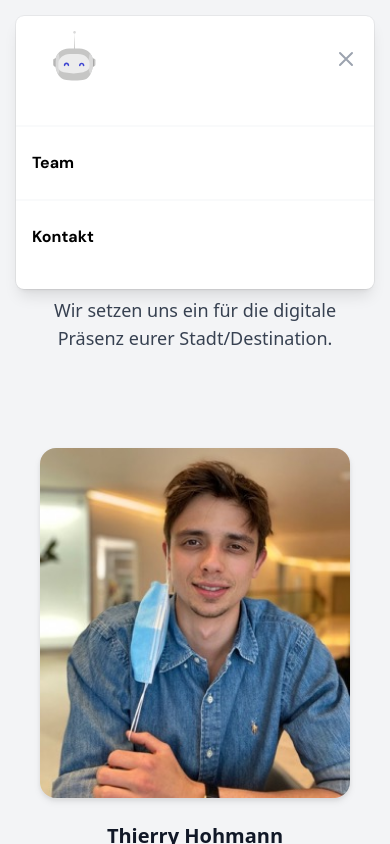
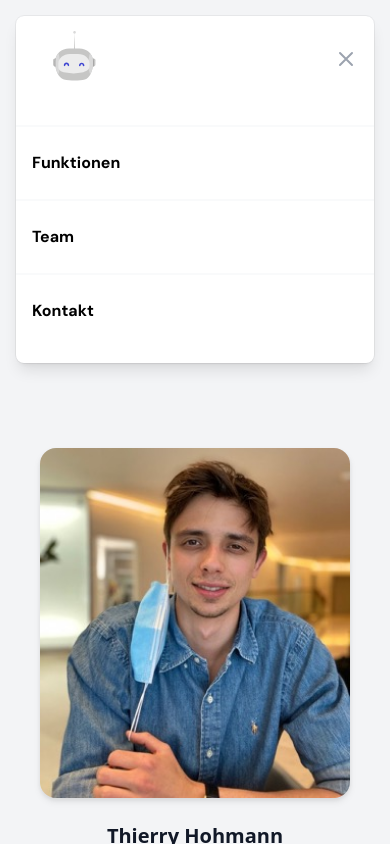
Before and after one commit to chcitybot/website, a Nuxt app: page /team in a window 390 px wide. Both pictures are taken after a click on the button "Open menu". Shown: the top 844 px of the page. Built offline with nearby package versions, Linux system fonts and the light colour scheme.

Commit message:
add favicon and handle mobile menu closing on navigation

```diff
--- a/components/layout/Header.vue
+++ b/components/layout/Header.vue
@@ -37,6 +37,7 @@ function scrollToSection(sectionId) {
         }, 100); // Adjust timeout if needed
         });
     }
+    menuOpen.value = false
 }
 </script>
 
@@ -54,9 +55,9 @@ function scrollToSection(sectionId) {
                     <NuxtLink @click.prevent="scrollToSection('section2')"
                         class="hover:cursor-pointer  hover:text-bot_pink font-bold">Funktionen
                     </NuxtLink>
-                    <NuxtLink class="ml-4  hover:cursor-pointer  hover:text-bot_pink  font-bold" :to="localePath('/team')">Team
+                    <NuxtLink  class="ml-4  hover:cursor-pointer  hover:text-bot_pink  font-bold" :to="localePath('/team')">Team
                     </NuxtLink>
-                    <NuxtLink class="ml-4  hover:cursor-pointer  hover:text-bot_pink  font-bold" :to="localePath('/contact')">Kontakt
+                    <NuxtLink   class="ml-4  hover:cursor-pointer  hover:text-bot_pink  font-bold" :to="localePath('/contact')">Kontakt
                     </NuxtLink>
                 </div>
 
@@ -96,15 +97,14 @@ function scrollToSection(sectionId) {
                             </div>
                         </div>
                     </div>
-                    <div v-if="router.currentRoute.value.path === '/'" class="py-6 px-4 text-black font-bold">
-                        <NuxtLink @click.prevent=" scrollToSection('section2')">Funktionen
-                        </NuxtLink>
+                    <div class="py-6 px-4 text-black font-bold">
+                        <NuxtLink @click.prevent=" scrollToSection('section2')">Funktionen</NuxtLink>
                     </div>
                     <div class="py-6 px-4 text-black font-bold">
-                        <NuxtLink class="" :to="localePath('/team')">Team</NuxtLink>
+                        <NuxtLink @click.prevent="toggleMenu" :to="localePath('/team')">Team</NuxtLink>
                     </div>
                     <div class="py-6 px-4 text-black font-bold">
-                        <NuxtLink class="" :to="localePath('/contact')">Kontakt</NuxtLink>
+                        <NuxtLink @click.prevent="toggleMenu" :to="localePath('/contact')">Kontakt</NuxtLink>
                     </div>
                 </div>
             </div>
--- a/pages/team.vue
+++ b/pages/team.vue
@@ -124,7 +124,7 @@
                         <div class="flex flex-col">
                             <!-- Avatar -->
                             <img class="rounded-2xl h-[350px] w-[350px] object-cover drop-shadow-md hover:drop-shadow-xl transition-all duration-200 delay-100"
-                                    src="https://robohash.org/mail@ashallendesign.co.uk">
+                                    src="https://robohash.org/tastenaffe2000">
 
                             <!-- Details -->
                             <div class="text-center mt-6">
@@ -135,7 +135,7 @@
 
                                 <!-- Title -->
                                 <div class="text-gray-700 font-light mb-2">
-                                    Frontend Developer
+                                    Advisor | Frontend Developer
                                 </div>
                             </div>
                         </div>
```
Also changed, not shown: 1 other file (tests, documents, lock files or other folders).
